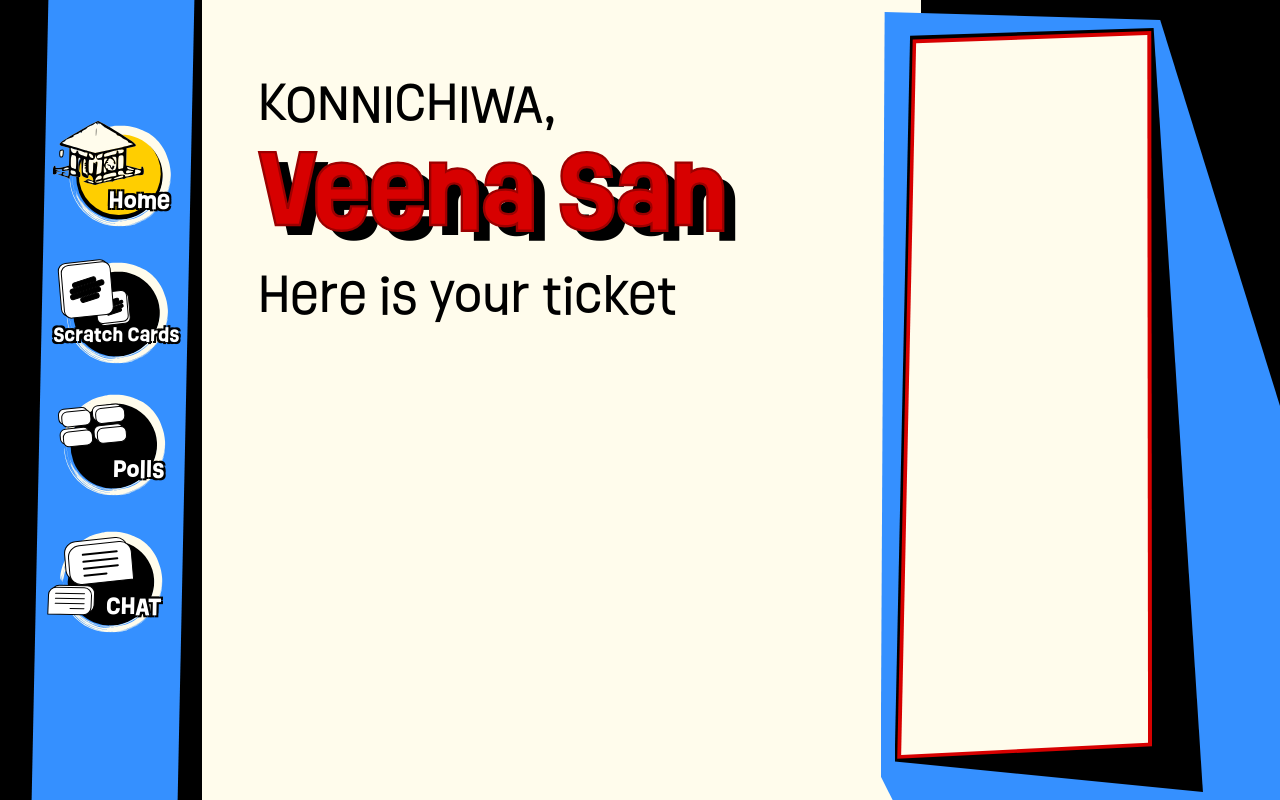
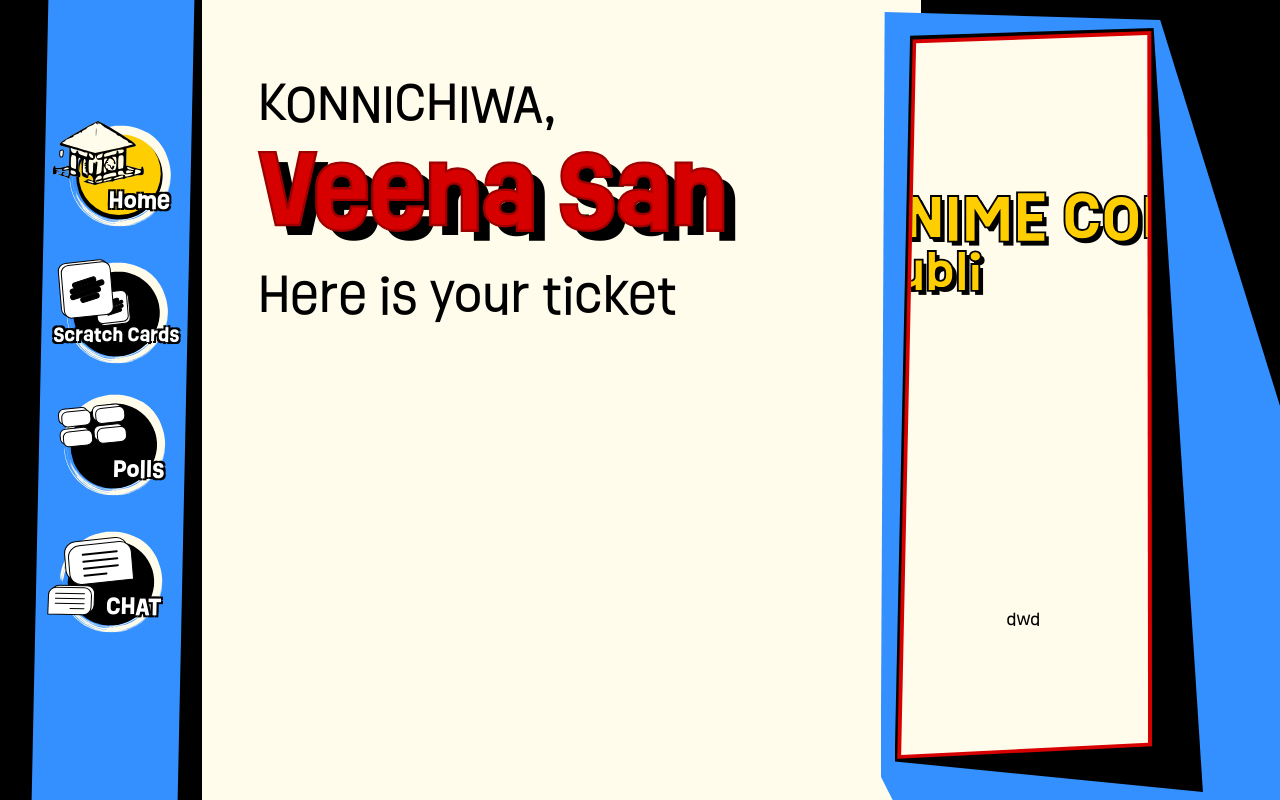
Before and after one commit to WadadParker/animecon-fe, a React (Vite) app: page /home in a window 1280 px wide. Built offline with nearby package versions, Linux system fonts and the light colour scheme.

Commit message:
feat: upgrade to react 19 & router 7

```diff
--- a/src/App.jsx
+++ b/src/App.jsx
@@ -1,4 +1,4 @@
-import { Route, Routes } from "react-router-dom"
+import { Route , Routes } from "react-router"
 import Home from "./pages/Home"
 import LandingPage from "./pages/LandingPage"
 import { Payment } from "./pages/Payment"
--- a/src/components/SideBar/Sidebar.jsx
+++ b/src/components/SideBar/Sidebar.jsx
@@ -1,6 +1,6 @@
 /* eslint-disable react/prop-types */
 import { useCallback } from 'react'
-import { useLocation } from 'react-router-dom';
+import { useLocation } from 'react-router';
 import Icons from './Icons';
 
 const CoolAFCircle = ({classname}) => {
--- a/src/main.jsx
+++ b/src/main.jsx
@@ -3,7 +3,7 @@ import { createRoot } from 'react-dom/client'
 import './index.css'
 import App from './App.jsx'
 
-import { BrowserRouter } from 'react-router-dom'
+import { BrowserRouter } from 'react-router'
 
 createRoot(document.getElementById('root')).render(
   <StrictMode>
--- a/src/pages/Home.jsx
+++ b/src/pages/Home.jsx
@@ -1,4 +1,27 @@
+import { useState } from "react";
 
+const TicketCard = () => {
+  // const [qrImg, setQrImg] = useState('');
+  // const generateQrCode = async () => {
+  //   try {
+  //     // Convert the input text into a data URL for the QR code image
+  //     const url = await QRCode.toDataURL(text);
+  //     setQrImg(url);
+  //   } catch (error) {
+  //     console.error(error);
+  //   }
+  // };
+  return (
+    <aside className="flex flex-col items-center justify-around w-full h-full bg-bg-light "
+     style={{clipPath:"polygon(7% 1.5%,99.7% 0.4%,100% 94%,1% 95.65%)"}}>
+      <header className="" style={{WebkitTextStroke:"1.84px black",textShadow:"3.68px 4.29px 0 black"}}>
+        <h1 className="text-primary-dark font-bold text-6xl text-nowrap">ANIME CON</h1>
+        <h2 className="text-primary-dark font-bold text-5xl">Hubli</h2>
+      </header>
+      dwd
+    </aside>
+  )
+}
 
 const Home = () => {
   return (
@@ -14,11 +37,7 @@ const Home = () => {
           <main className=" w-[83.5%]  bg-primary-red p-1"
           style={{clipPath:"polygon(7% 1.5%,99.7% 0.4%,100% 94%,1% 95.65%)"}}
           >
-            <aside className=" w-full h-full bg-bg-light "
-          style={{clipPath:"polygon(7% 1.5%,99.7% 0.4%,100% 94%,1% 95.65%)"}}
-          >
-
-          </aside>
+            <TicketCard />
           </main>
         </div>
       </section>
--- a/src/pages/LandingPage.jsx
+++ b/src/pages/LandingPage.jsx
@@ -1,5 +1,5 @@
-import React, { useRef, useState } from 'react'
-import { useNavigate } from 'react-router-dom';
+import { useRef, useState } from 'react'
+import { useNavigate } from 'react-router';
 
 const LandingPage = () => {
     const [percentage,setPercentage] = useState(0);
```
Also changed, not shown: package.json (+4 -3 lines), 1 other file (tests, documents, lock files or other folders).
